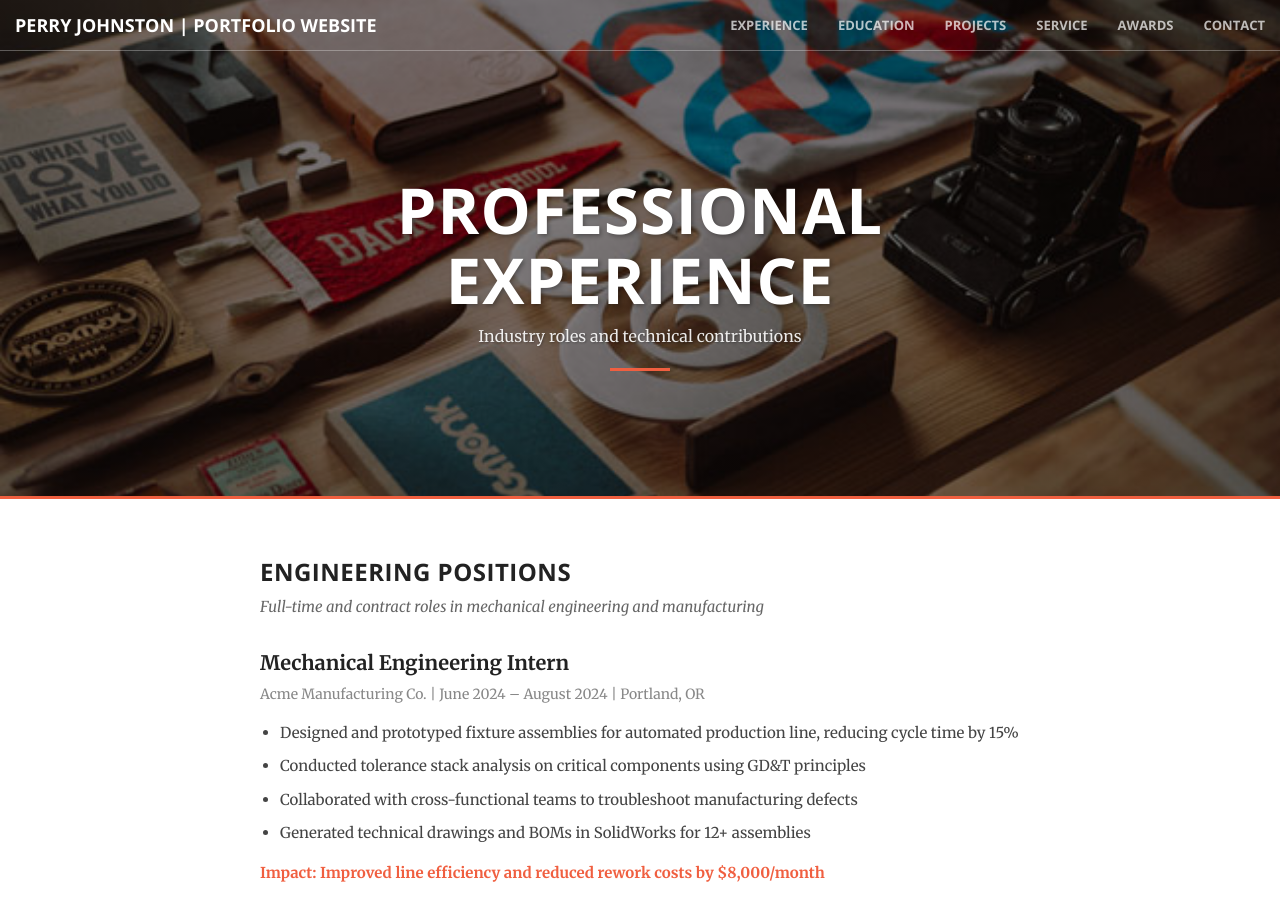
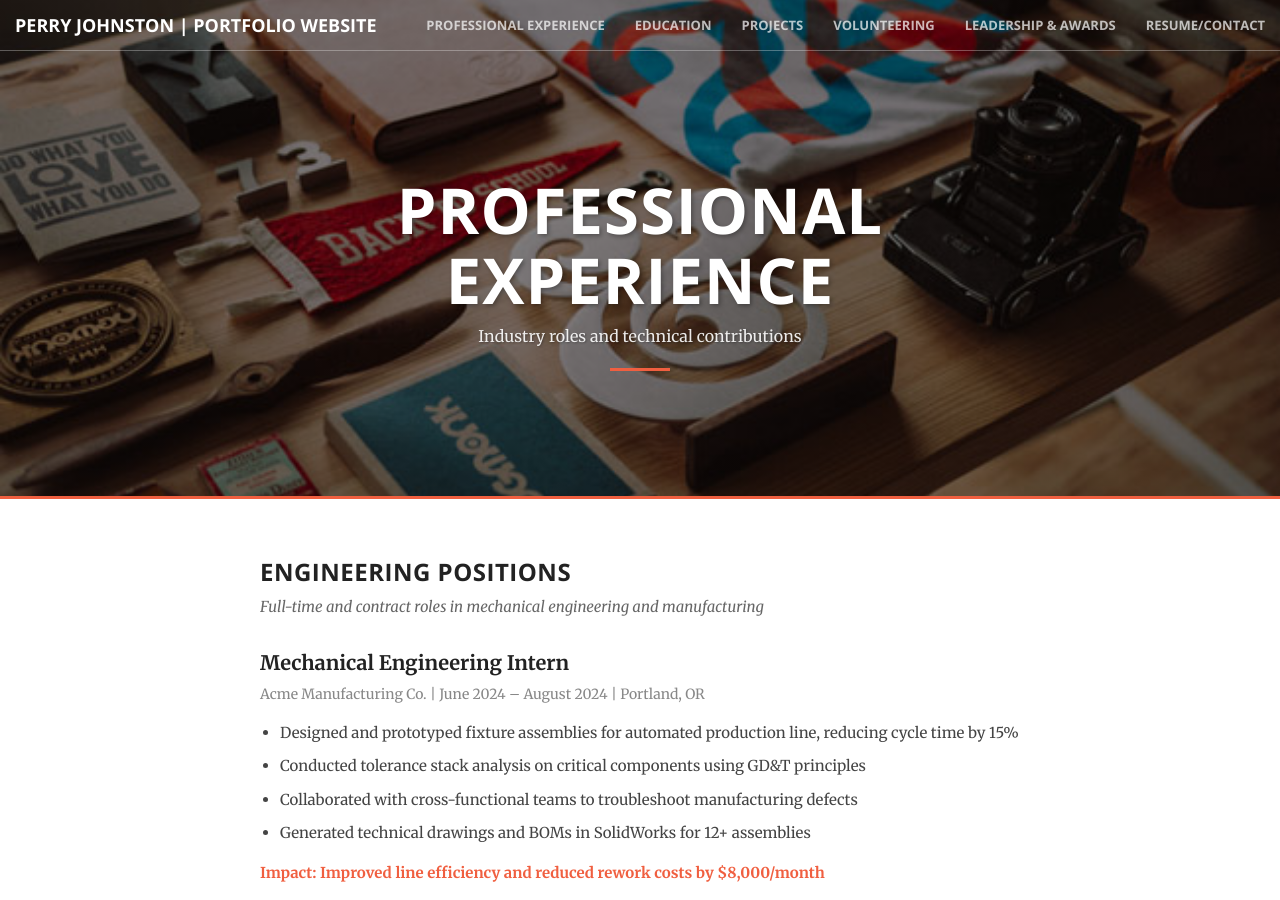
Before and after one commit to perryismyname/perryismyname.github.io, a Jekyll site: the page built from work/index.html, in a window 1280 px wide and 900 px high. Built offline with Jekyll 4.4.1, drawn with Linux system fonts in a browser that asks for light colours.

Commit message:
Update nav.html
Update 2 nav bar

```diff
--- a/_includes/nav.html
+++ b/_includes/nav.html
@@ -14,7 +14,7 @@
         <div class="collapse navbar-collapse" id="bs-example-navbar-collapse-1">
             <ul class="nav navbar-nav navbar-right">
                 <li>
-                    <a href="/work">Experience</a>
+                    <a href="/work">Professional Experience</a>
                 </li>
                 <li>
                     <a href="/education">Education</a>
@@ -23,13 +23,13 @@
                     <a href="/projects">Projects</a>
                 </li>
                 <li>
-                    <a href="/service">Service</a>
+                    <a href="/volunteer">Volunteering</a>
                 </li>
                 <li>
-                    <a href="/awards">Awards</a>
+                    <a href="/awards">Leadership & Awards</a>
                 </li>
                 <li>
-                    <a href="/contact">Contact</a>
+                    <a href="/contact">Resume/Contact</a>
                 </li>
             </ul>
         </div>
```
